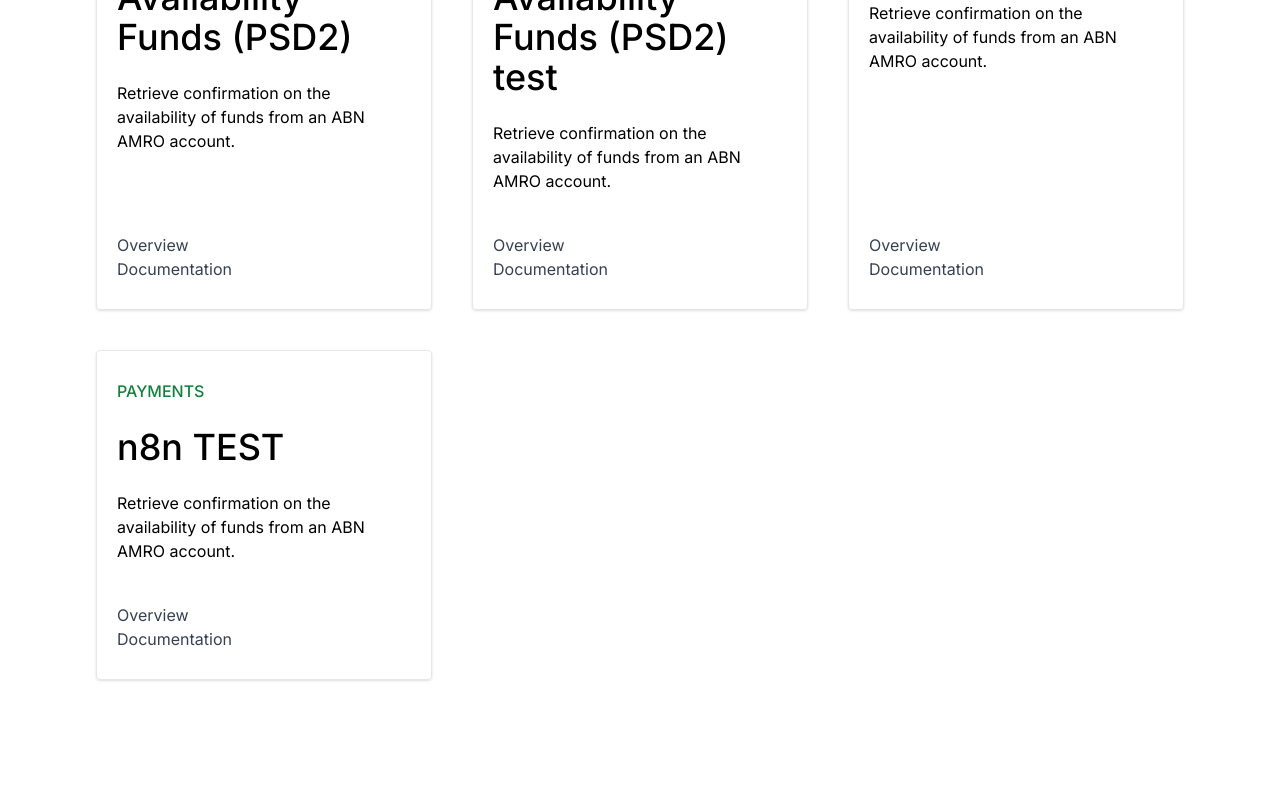
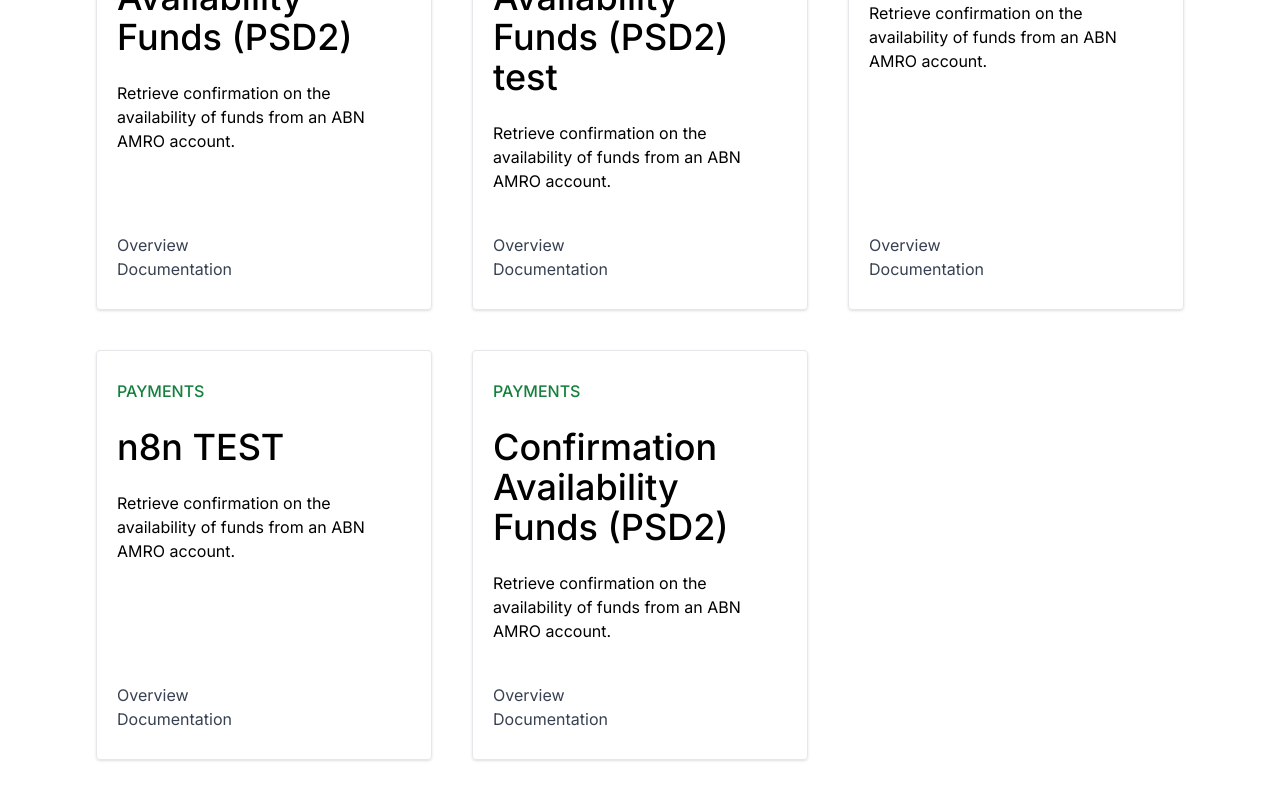
Before and after one commit to leoncan122/api-monitor-test, a Next.js app: page / in a window 1280 px wide. Shown: the part 766-1566 px from the top of the page. Before the commit the page ends 1542 px from the top, so only its background shows below. Built offline with nearby package versions, Linux system fonts and the light colour scheme.

Commit message:
new element

```diff
--- a/src/pages/index.js
+++ b/src/pages/index.js
@@ -110,7 +110,22 @@
           link: 'https://developer.abnamro.com/api-products/confirmation-availability-funds-psd2/reference-documentation'
         }
       ]
-    }
+    },
+    {
+      category: 'PAYMENTS',
+      title: 'Confirmation Availability Funds (PSD2) ',
+      description: 'Retrieve confirmation on the availability of funds from an ABN AMRO account. ',
+      links: [
+        {
+          title: 'Overview',
+          link: 'https://developer.abnamro.com/api-products/confirmation-availability-funds-psd2api'
+        },
+        {
+          title: 'Documentation',
+          link: 'https://developer.abnamro.com/api-products/confirmation-availability-funds-psd2/reference-documentation'
+        }
+      ]
+    },
   ]
   return (
     <main
```
